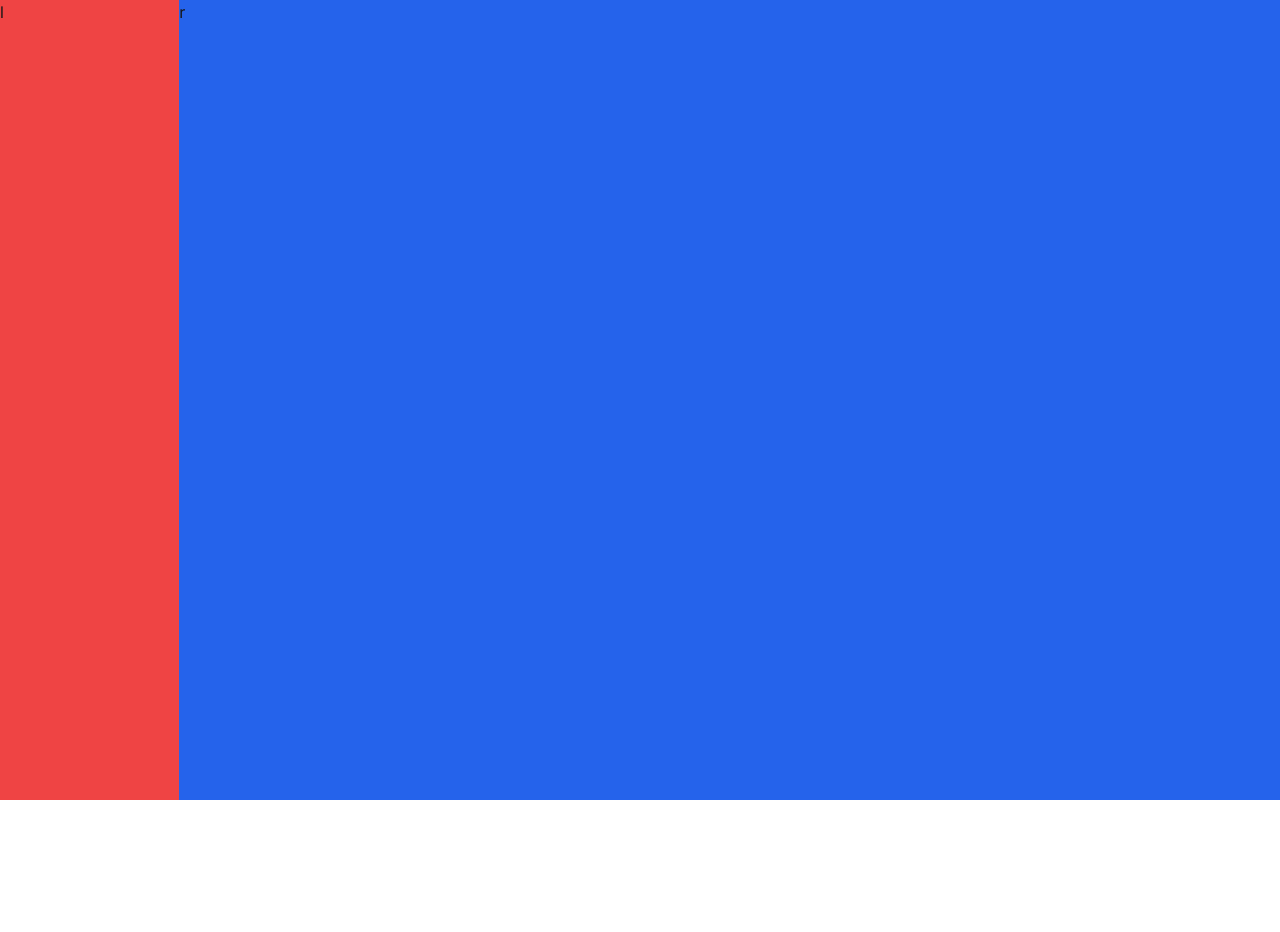
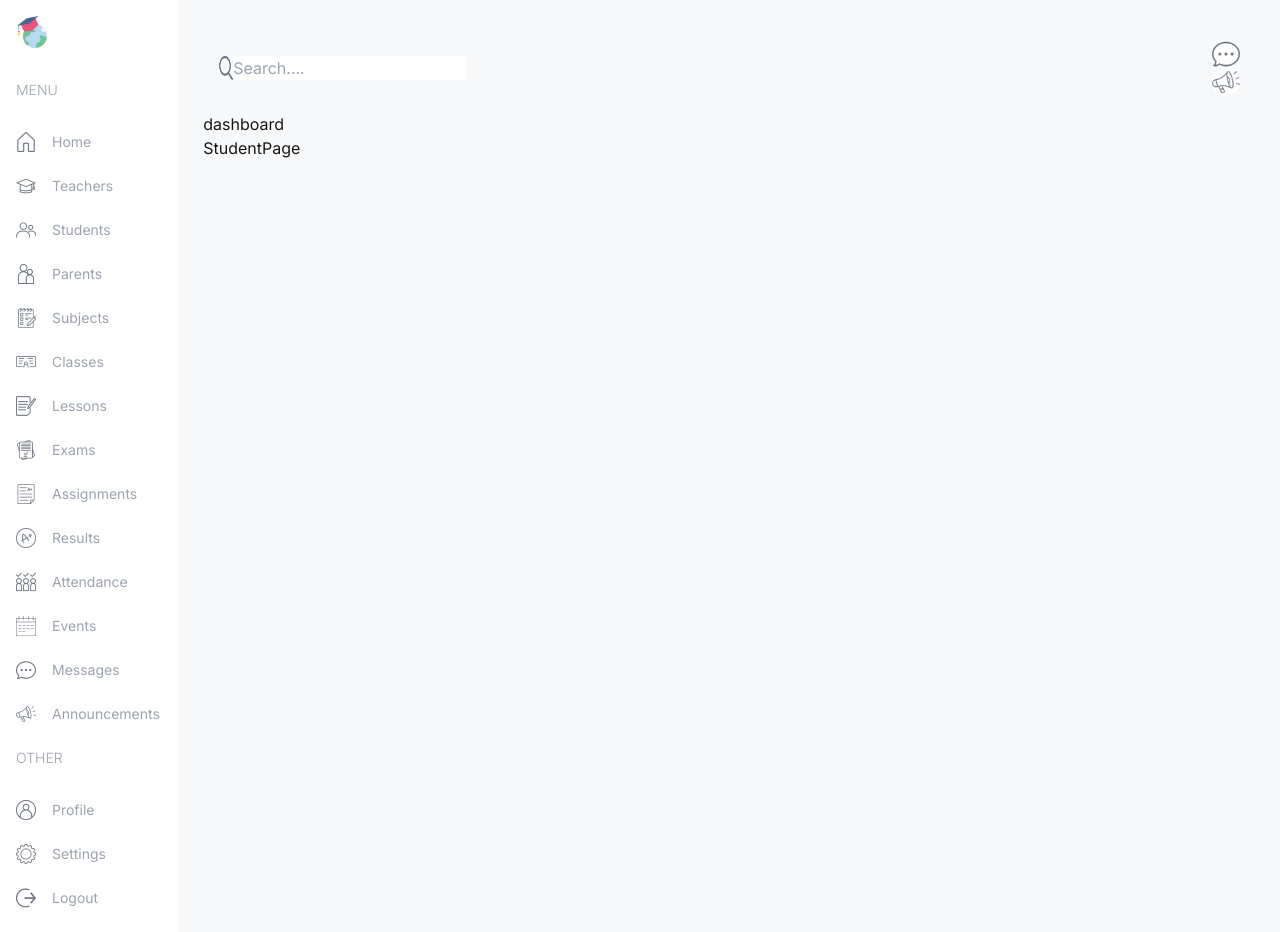
Before and after one commit to KCDasanayaka/School-Management-Dashboard, a Next.js app in the folder dashboard/: page /dashboard/student in a window 1280 px wide. Before the commit the page ends 800 px from the top, so only its background shows below. Built offline with nearby package versions, Linux system fonts and the light colour scheme.

Commit message:
updated codes

```diff
--- a/dashboard/src/app/components/Menu.tsx
+++ b/dashboard/src/app/components/Menu.tsx
@@ -1,3 +1,6 @@
+import Image from "next/image";
+import Link from "next/link";
+
 const menuItems = [
     {
       title: "MENU",
@@ -112,3 +115,29 @@ const menuItems = [
       ],
     },
   ];
+
+ const Menu = () =>{
+  return (
+    <div className="mt-4 text-sm">
+      {menuItems.map(i => {
+        return (
+          <div className="flex flex-col gap-2" key={i.title}>
+            <span className="hidden lg:block text-gray-400 font-light my-4">{i.title}</span>
+            {i.items.map(item => {
+              return (
+                <Link href={item.href} key={item.label} className="flex items-center justify-center lg:justify-start gap-4 text-gray-400 py-2">
+                  <Image src={item.icon} alt="" width={20} height={20} className=""/>
+                  <span className="hidden lg:block">{item.label}</span>
+                </Link>
+              );
+            })}
+          </div>
+        );
+      })}
+    </div>
+  );
+
+
+
+ }
+ export default Menu
--- a/dashboard/src/app/components/Navbar.tsx
+++ b/dashboard/src/app/components/Navbar.tsx
@@ -1,8 +1,23 @@
+import Image from "next/image"
+import search from "../../../public/search.png"
+import message from "../../../Public/message.png"
+import annoucement from "../../../public/announcement.png"
 
 const Navbar = () => {
   return (
-    <div className=''>
-        Navbar
+    <div className="flex items-center justify-between p-4">
+        <div className="hidden md:flex">
+            <Image src={search} alt="" width={14} height={14}/>
+            <input type="text" placeholder="Search...." />
+        </div>
+        <div className="classname">
+            <div className="bg-white rounded-full w-7 h-7 flex items-center justify-center">
+                <Image src={message} alt="" w-20 h-20/>
+            </div>
+            <div className="bg-white rounded-full w-7 h-7 flex items-center justify-center">
+                <Image src={annoucement} alt="" w-20 h-20/>
+            </div>
+        </div>
     </div>
   )
 }
--- a/dashboard/src/app/layout.tsx
+++ b/dashboard/src/app/layout.tsx
@@ -1,6 +1,12 @@
 import type { Metadata } from "next";
 import { Inter } from "next/font/google";
 import "./globals.css";
+import Link from "next/link";
+import Image from "next/image";
+
+// Assuming Menu component is available
+import Menu from "../app/components/Menu"; // Adjust the path as needed
+import Navbar from "./components/Navbar";
 
 const inter = Inter({ subsets: ["latin"] });
 
@@ -18,12 +24,20 @@ export default function RootLayout({
     <html lang="en">
       <head />
       <body className={inter.className}>
-        <div className="h-screen flex">
-          <div className="w-[8%] lg:w-[16%] xl:w-[14%] bg-red-500">
-            l
+        <div className="h-full flex">
+          {/* Sidebar */}
+          <div className="w-[8%] lg:w-[16%] xl:w-[14%] flex flex-col items-center lg:items-start p-4 bg-white h-full">
+            <Link href="/" className="flex items-center justify-center gap-2 lg:justify-start">
+              <Image src="/logo.png" alt="logo" width={32} height={32} />
+              <span className="hidden lg:block text-white font-semibold">LMS</span>
+            </Link>
+            <Menu/> {/* Render the Menu component here */}
           </div>
-          <div className="w-[92%] lg:w-[84%] xl:w-[86%] bg-blue-600">
-            r
+
+          {/* Main Content Area */}
+          <div className="w-[92%] lg:w-[84%] xl:w-[86%] p-6 bg-[#F7F8Fa] overflow-scroll">
+            <Navbar/>
+            {children}
           </div>
         </div>
       </body>
```
